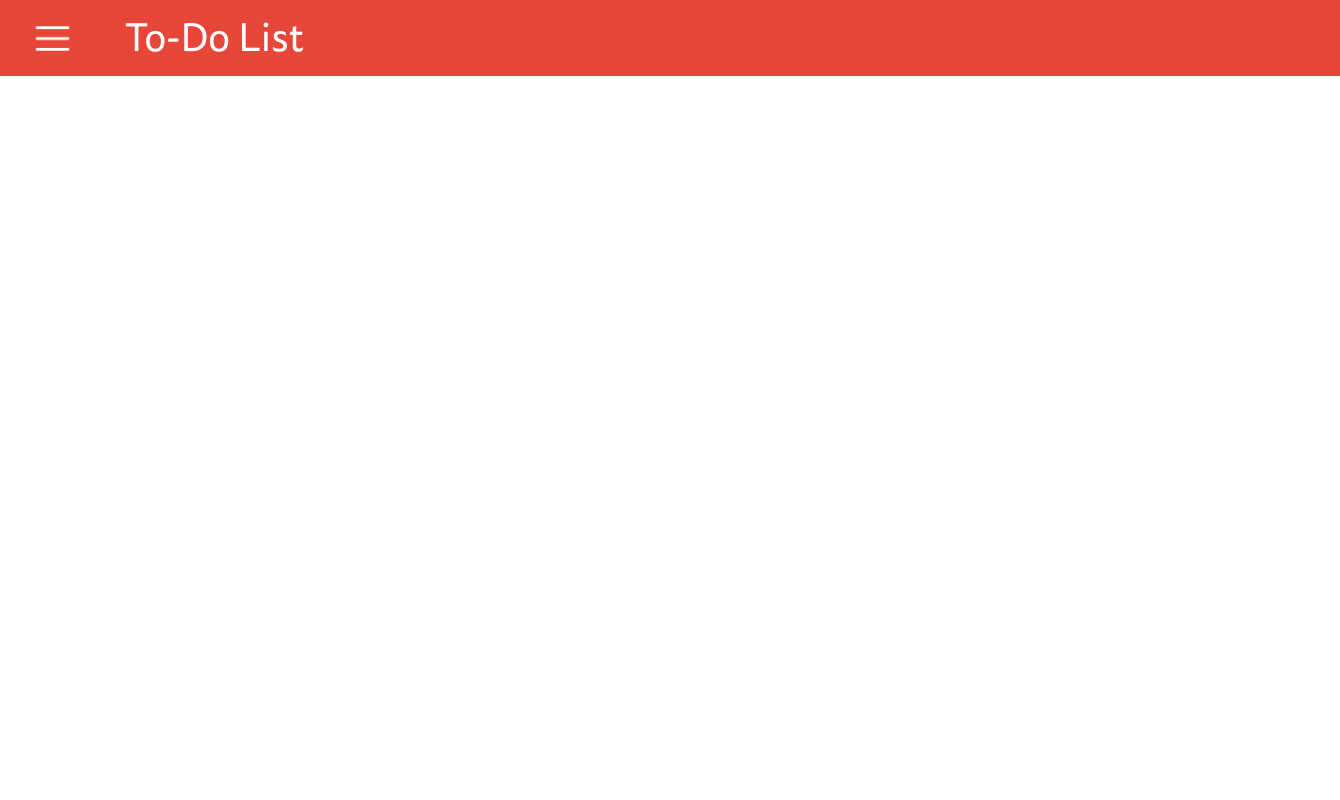
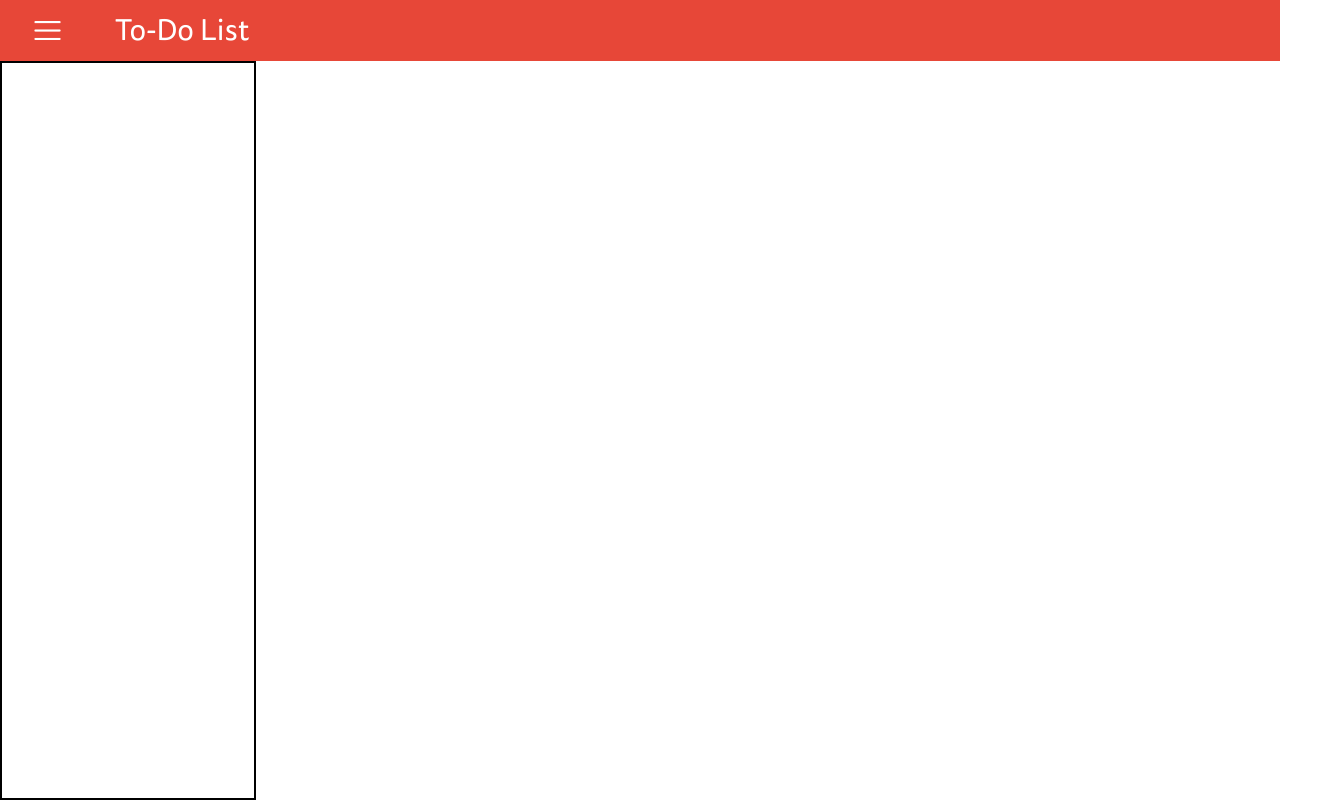
Before and after one commit to unpublished3/todo-list, a website built with webpack: page dist/index.html in a window 1280 px wide. Shown: the whole page, 1340 px wide, since content can reach past the window. Built offline with Linux system fonts and the light colour scheme.

Commit message:
Complete aligning

```diff
--- a/src/index.js
+++ b/src/index.js
@@ -1,8 +1,10 @@
 // import tasks from "./scripts/coordinator";
 import createTitleBar from "./scripts/titleBar";
+import createSideBar from "./scripts/sideBar";
 
 import "./styles/style.css";
 
 const content = document.getElementById("content");
 
 content.appendChild(createTitleBar());
+content.appendChild(createSideBar().divs);
--- /dev/null
+++ b/src/scripts/sideBar.js
@@ -0,0 +1,9 @@
+import "./../styles/sideBar.css";
+
+const createSideBar = () => {
+  const divs = document.createElement("div");
+  divs.classList.add("sidebar");
+  return { divs };
+};
+
+export default createSideBar;
--- /dev/null
+++ b/src/styles/sideBar.css
@@ -0,0 +1,6 @@
+.sidebar {
+  border: 2px solid black;
+  box-sizing: border-box;
+  min-height: 100%;
+  /* width: 200px; */
+}
--- a/src/styles/style.css
+++ b/src/styles/style.css
@@ -7,4 +7,12 @@
   font-family: "Tisa Sans";
   margin: 0;
   padding: 0;
+  overflow-x: hidden;
 }
+
+#content {
+  display: grid;
+  grid-template-columns: 1fr 4fr;
+  grid-template-rows: 61px 1fr;
+  min-height: 100vh;
+}
--- a/src/styles/titleBar.css
+++ b/src/styles/titleBar.css
@@ -1,16 +1,18 @@
 .title-bar {
-  width: 100%;
+  width: 100vw;
   background-color: #E74738;
-  font-size: 40px;
+  font-size: 30px;
   padding: 10px 30px;
   color: white;
   display:  flex;
   align-items: center;
   gap: 50px;
+  box-sizing: border-box;
+  grid-column: 1 / -1;
 }
 
 .ham {
-  height: 45px;
+  height: 35px;
 }
 .ham:hover {
   cursor: pointer;
```
Also changed, not shown: dist/main.js.
